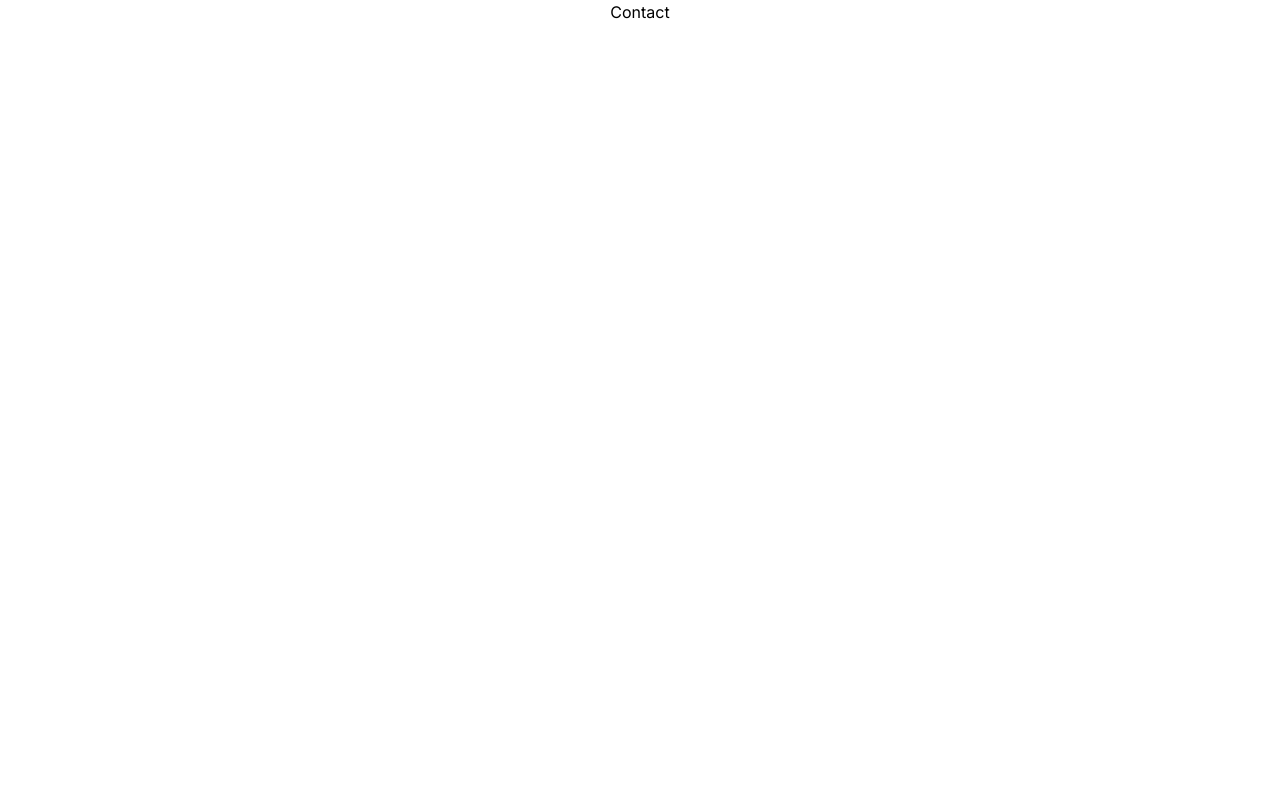
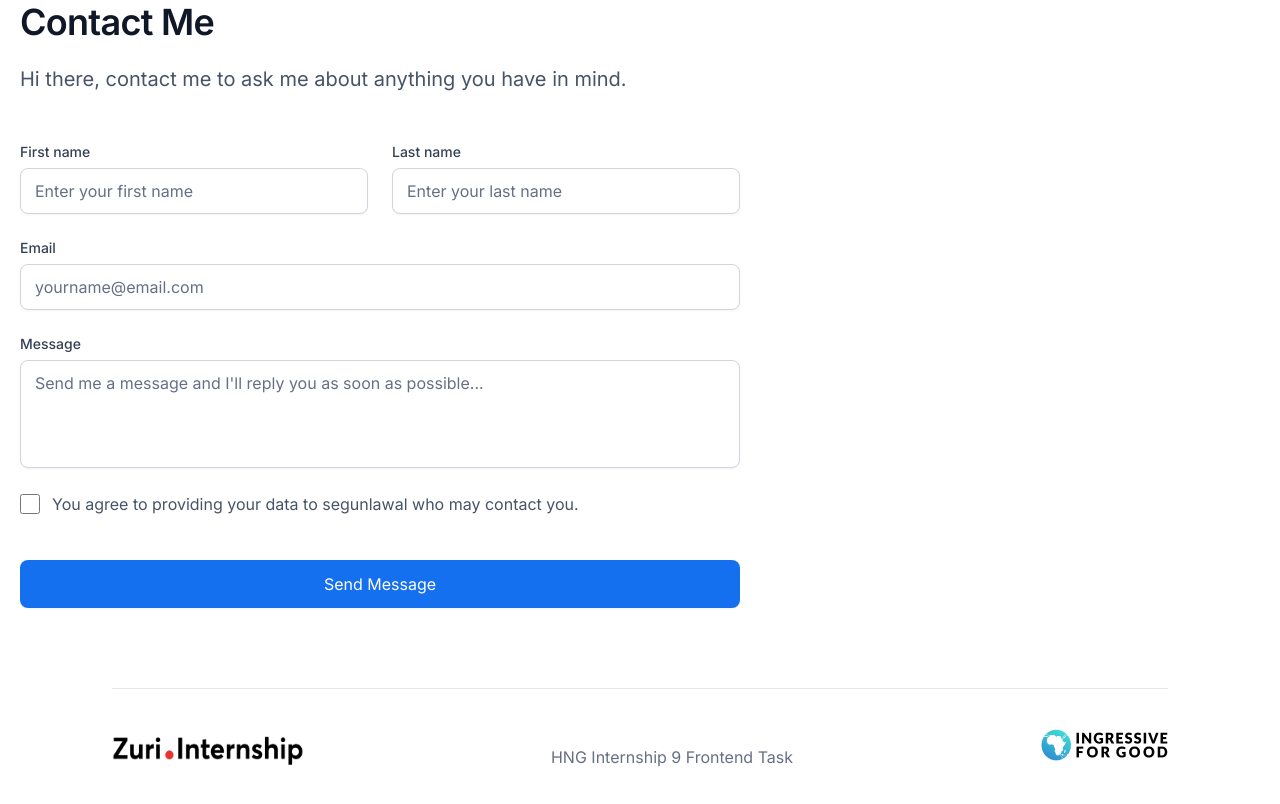
Before and after one commit to segunlawal/hng-linktree, a React (Create React App) app: page /contact in a window 1280 px wide. Shown: the top 804 px of the page. Built offline with nearby package versions, Linux system fonts and the light colour scheme.

Commit message:
feat: Add form to contact page

```diff
--- a/src/App.css
+++ b/src/App.css
@@ -75,3 +75,6 @@
     display: none;
   }
 }
+.bxshadow {
+  box-shadow: 0px 1px 2px rgba(16, 24, 40, 0.05);
+}
--- a/src/components/Contact.js
+++ b/src/components/Contact.js
@@ -1,7 +1,101 @@
-import React from "react";
-
+import Footer from "./Footer";
 function Contact() {
-  return <div>Contact</div>;
+  const name = "segunlawal";
+  return (
+    <div>
+      <div className="mx-5">
+        <p className="font-semibold text-left text-4xl text-[#101828] leading-[44px] tracking-[-0.02em]">
+          Contact Me
+        </p>
+        <p className="text-left text-[#475467] text-xl leading-[30px] mt-5">
+          Hi there, contact me to ask me about anything you have in mind.
+        </p>
+        <form className="text-left mt-12">
+          <div className="lg:flex gap-6">
+            <div className="flex flex-col gap-1.5">
+              <label
+                htmlFor="first_name"
+                className="text-left font-medium text-sm text-[#344054] leading-5"
+              >
+                First name
+              </label>
+              <input
+                type="name"
+                id="first_name"
+                placeholder="Enter your first name"
+                className="bxshadow py-[10px] px-[14px] text-left w-[348px] placeholder:text-[#667085] border-[1px] border-[#D0D5DD] rounded-lg"
+                required
+                spellCheck="false"
+                name="first"
+              />
+            </div>
+            <div className="flex flex-col gap-1.5">
+              <label
+                htmlFor="last_name"
+                className="text-left font-medium text-sm text-[#344054] leading-5"
+              >
+                Last name
+              </label>
+              <input
+                type="name"
+                id="last_name"
+                placeholder="Enter your last name"
+                className="bxshadow py-[10px] px-[14px] text-left w-[348px] placeholder:text-[#667085] border-[1px] border-[#D0D5DD] rounded-lg"
+                required
+                spellCheck="false"
+                name="last_name"
+              />
+            </div>
+          </div>
+          <div className="flex flex-col gap-1.5 mt-6">
+            <label
+              htmlFor="email"
+              className="text-left font-medium text-sm text-[#344054] leading-5"
+            >
+              Email
+            </label>
+            <input
+              type="email"
+              id="email"
+              placeholder="yourname@email.com"
+              className="bxshadow py-[10px] px-[14px] text-left w-[720px] placeholder:text-[#667085] border-[1px] border-[#D0D5DD] rounded-lg"
+              required
+              spellCheck="false"
+              name="email"
+            />
+          </div>
+          <div className="flex flex-col gap-1.5 mt-6">
+            <label
+              htmlFor="message"
+              className="text-left font-medium text-sm text-[#344054] leading-5"
+            >
+              Message
+            </label>
+            <textarea
+              className="bxshadow py-[10px] px-[14px] text-left w-[720px] h-[108px] placeholder:text-[#667085] border-[1px] border-[#D0D5DD] rounded-lg resize-none"
+              id="message"
+              placeholder="Send me a message and I'll reply you as soon as possible..."
+              required
+              name="message"
+            />
+          </div>
+          <div className="mt-6 flex gap-3">
+            <input type="checkbox" name="checkbox" className="w-5" />
+            <label htmlFor="checkbox" className="text-left text-[#475467]">
+              You agree to providing your data to {name} who may contact you.
+            </label>
+          </div>
+          <button
+            type="submit"
+            className="bxshadow mt-11 bg-[#1570EF] text-white py-[12px] px-[303px] w-[720px] rounded-lg"
+          >
+            Send Message
+          </button>
+        </form>
+      </div>
+      <Footer />
+    </div>
+  );
 }
 
 export default Contact;
--- a/src/components/Home.js
+++ b/src/components/Home.js
@@ -86,7 +86,7 @@ function Home() {
           href="https://books.zuri.team/design-rules"
           target="_blank"
           rel="noreferrer"
-          className="link focus:outline focus:outline-1 focus:outline-[#98A2B3] gray-text gray-bg font-medium text-lg sm:mx-36 mx-4 py-6 rounded-lg sm:mb-0 mb-12"
+          className="link focus:outline focus:outline-1 focus:outline-[#98A2B3] gray-text gray-bg font-medium text-lg sm:mx-36 mx-4 py-6 rounded-lg sm:mb-0"
           id="book__design"
           title="Get a free design book from Zuri"
         >
```
